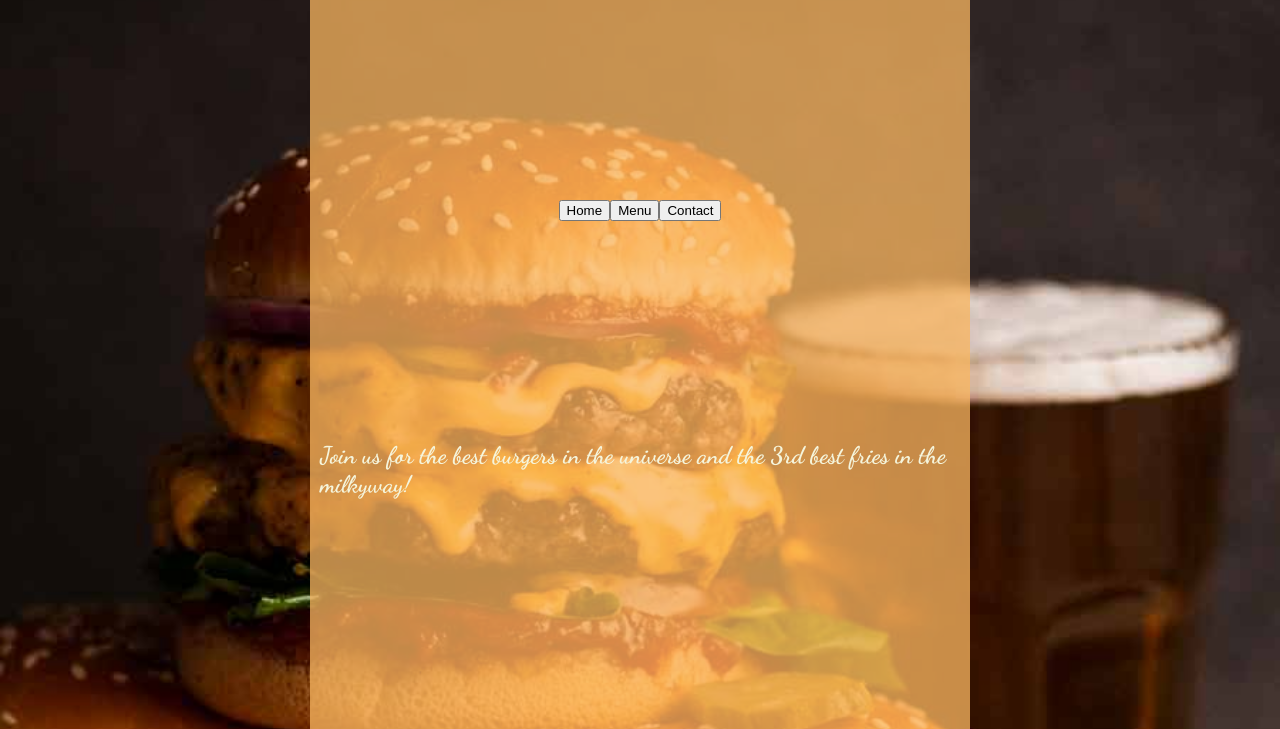
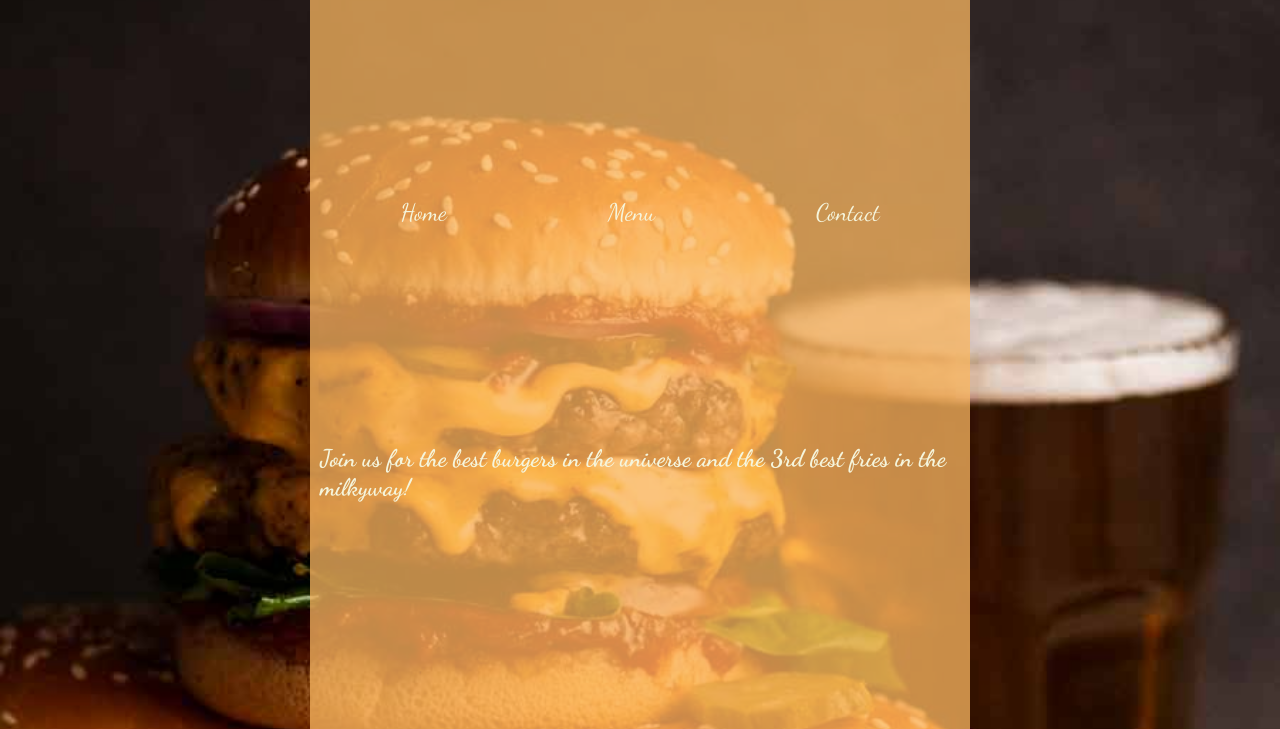
Before and after one commit to emiroquai/Restaurant-Page, a website built with webpack: page dist/index.html in a window 1280 px wide. Shown: the part 91-820 px from the top of the page. Built offline with Linux system fonts and the light colour scheme.

Commit message:
Added nav buttons

```diff
--- a/src/style.css
+++ b/src/style.css
@@ -30,3 +30,20 @@ h1 {
     font-family: 'Dancing Script', cursive;
 
 }
+
+.nav {
+    display: flex;
+    width: 100%;
+    justify-content: space-around;
+    height: 30px;
+    padding: ;
+}
+
+button {
+    background: 0;
+    border: 0;
+    color: inherit;
+    font-family: inherit;
+    font-size: 1.5rem;
+    cursor: pointer;
+}
```
Also changed, not shown: dist/main.js.
